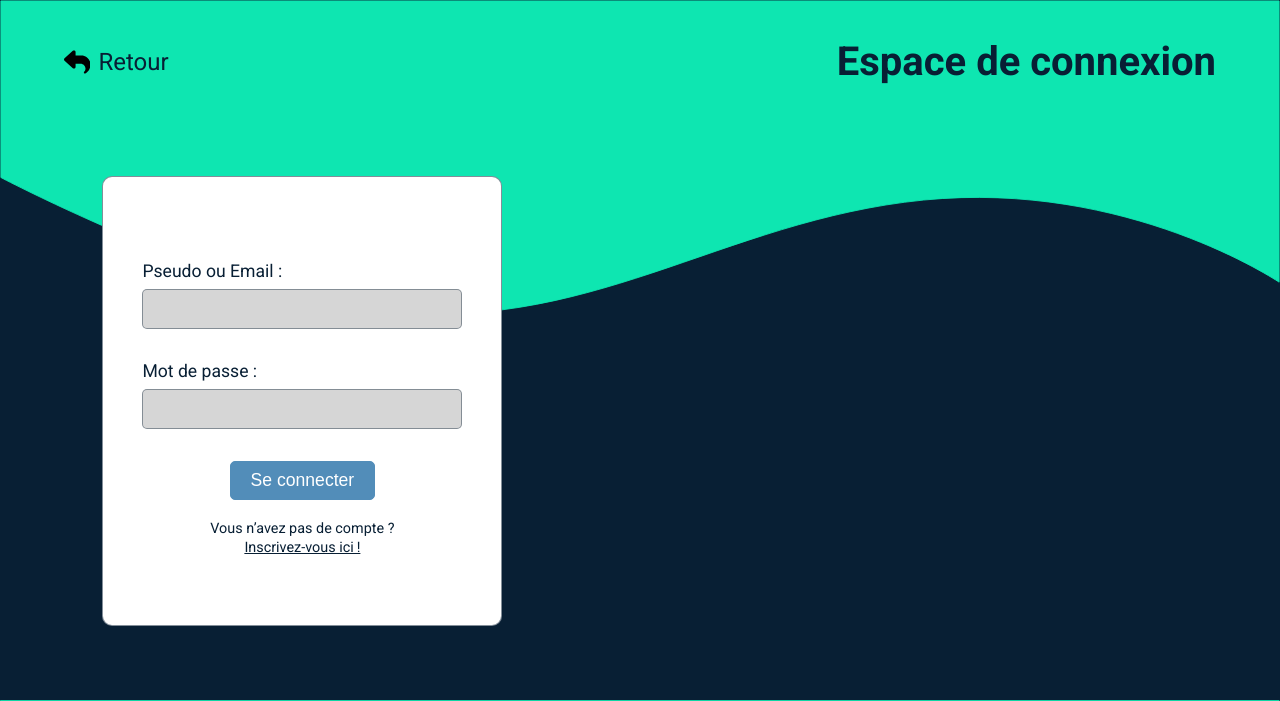
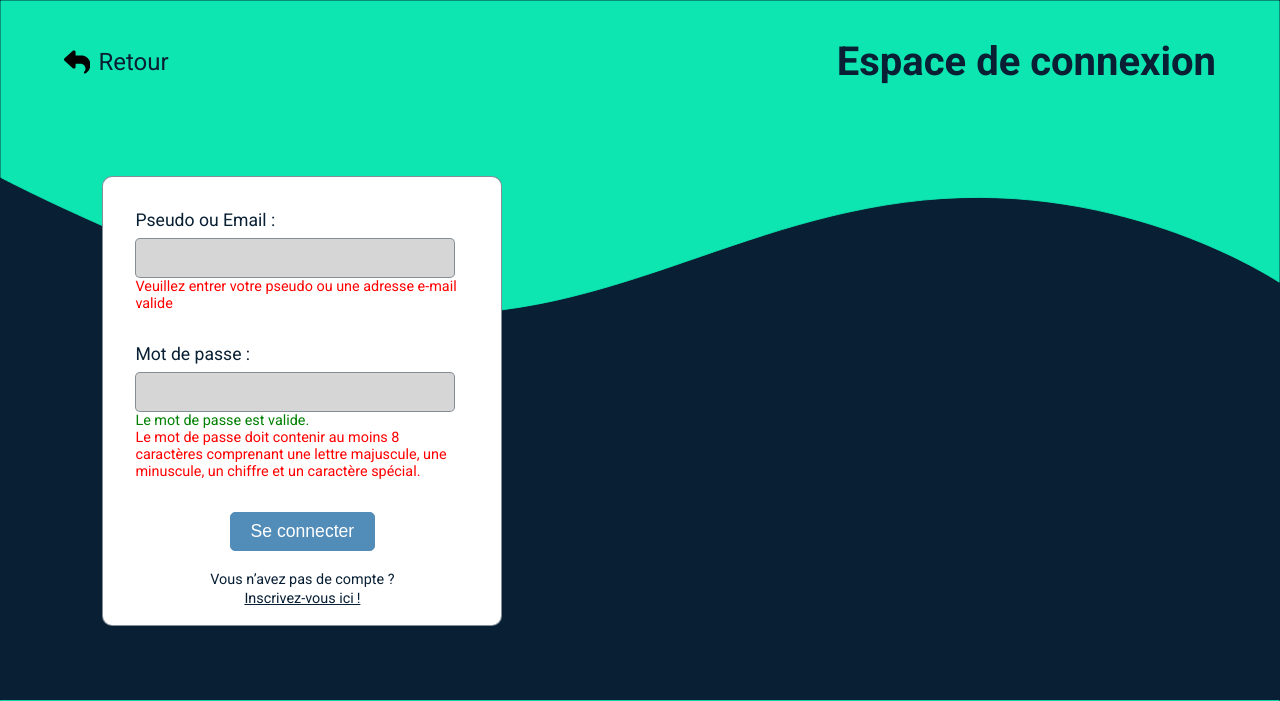
Before and after one commit to jeanne-bdh/EcoRide, a PHP site: page /pages/auth/login.php in a window 1280 px wide. Shown: the part 110-811 px from the top of the page. Run offline with PHP 8.4, Linux system fonts and the light colour scheme.

Commit message:
update login.js

```diff
--- a/assets/css/main.css
+++ b/assets/css/main.css
@@ -518,9 +518,25 @@
   padding-inline: 1rem;
 }
 
+.invalid-feedback {
+  color: red;
+  font-size: 0.7rem;
+}
+
+.valid-feedback {
+  color: green;
+  font-size: 0.7rem;
+}
+
 .inputBtn {
   display: flex;
   justify-content: center;
+}
+
+.alert {
+  background-color: rgb(244, 153, 153);
+  color: red;
+  border: #757575;
 }
 
 @media (min-width: 768px) {
@@ -532,6 +548,9 @@
   }
   form {
     margin-bottom: 1rem;
+  }
+  .valid-feedback, .invalid-feedback {
+    font-size: 0.8rem;
   }
 }
 @media (min-width: 1200px) {
@@ -549,6 +568,9 @@
     width: 20rem;
     height: 2.5rem;
     font-size: 1rem;
+  }
+  .valid-feedback, .invalid-feedback {
+    font-size: 0.9rem;
   }
 }
 #inputDateHome {
--- a/js/login.js
+++ b/js/login.js
@@ -1,16 +1,13 @@
-document.addEventListener("DOMContentLoaded", function() {
-    document.getElementById("formLogin").addEventListener("submit", function(event) {
-        event.preventDefault();
-        alert("Formulaire envoyé!");
-    });
-});
+let form = document.querySelector("form");
+form.addEventListener("submit", (event) => {
+    event.preventDefault()
 
 
-const inputIdLog = document.getElementById("inputIdLogin");
+    const inputPseudoEmailLog = document.getElementById("inputPseudoEmailLogin");
     const inputPwdLog = document.getElementById("inputPwdLogin");
     const btnValidLog = document.getElementById("btn-valid-login");
 
-inputIdLog.addEventListener("keyup", validateFormLog);
+    inputPseudoEmailLog.addEventListener("keyup", validateFormLog);
     inputPwdLog.addEventListener("keyup", validateFormLog);
 
     // Fonction valide le formulaire
@@ -32,8 +29,8 @@
         const idCoRegex = /^[a-zA-Z0-9._-]{3,50}$/;
         const idCoUser = input.value;
         if (idCoUser.match(idCoRegex)) {
-        input.classList.add("is-valid");
-        input.classList.remove("is-invalid");
+            input.classList.add("valid-feedback");
+            input.classList.remove("invalid-feedback");
             return true;
         }
         else {
@@ -58,3 +55,5 @@
             return false;
         }
     }
+
+});
--- a/pages/auth/login.php
+++ b/pages/auth/login.php
@@ -37,19 +37,27 @@
             <div class="inputForm">
                 <label for="inputPseudoEmailLogin">Pseudo ou Email :</label>
                 <input type="text" name="pseudoEmail" id="inputPseudoEmailLogin" required>
+                <div class="valid-feedback">
+                </div>
+                <div class="invalid-feedback">
+                    Veuillez entrer votre pseudo ou une adresse e-mail valide
+                </div>
             </div>
             <div class="inputForm">
                 <label for="inputPwdLogin">Mot de passe :</label>
                 <input type="password" name="password" id="inputPwdLogin" required>
+                <div class="valid-feedback">
+                    Le mot de passe est valide.
+                </div>
+                <div class="invalid-feedback">
+                    Le mot de passe doit contenir au moins 8 caractères comprenant une lettre majuscule, une
+                    minuscule, un chiffre et un caractère
+                    spécial.
+                </div>
             </div>
             <div class="inputBtn">
                 <button type="submit" class="btn-blue btn-search" name="loginUser" id="btn-valid-login">Se connecter</button>
             </div>
-            <?php if ($errorsLogin) { ?>
-                <div class="alert">
-                    <?= $errorsLogin ?>
-                </div>
-            <?php } ?>
             <div class="link-account">
                 <p>Vous n’avez pas de compte ?</p>
                 <a href="/pages/auth/register.php">Inscrivez-vous ici !</a>
--- a/sass/_carpool-details.scss
+++ b/sass/_carpool-details.scss
@@ -164,7 +164,7 @@
 
 .carousel {
     position: relative;
-    height: 50vh;
+    height: 25vh;
     width: 50vw;
     background-color: $white;
     border-radius: 10px;
@@ -176,23 +176,30 @@
 
     button {
         position: absolute;
+        top: 50%;
+        transform: translateY(-50%);
+        z-index: 2;
         background-color: none;
         border: none;
-        outline: none;
-        font-size: 2.6 rem;
-        z-index: 2;
         cursor: pointer;
+        width: 2rem;
+        height: 2rem;
+
+        svg {
+            background-color: $white;
             color: $black;
-        transform: translateY(-50%);
-        top: 50%;
+            width: 2rem;
+            height: 2rem;
+        }
+    }
 }
 
 #prev {
-        left: 5px;
+    left : 0.5rem;
 }
 
 #next {
-        right: 5px
+    right: 0.5rem;
 }
 
 .slide {
@@ -206,4 +213,3 @@
 .slide.active {
     opacity: 1;
 }
-}
--- a/sass/_form.scss
+++ b/sass/_form.scss
@@ -32,9 +32,25 @@
     }
 }
 
+.invalid-feedback {
+    color: red;
+    font-size: 0.7rem;
+}
+
+.valid-feedback {
+    color: green;
+    font-size: 0.7rem;
+}
+
 .inputBtn {
     display: flex;
     justify-content: center;
+}
+
+.alert {
+    background-color: rgb(244, 153, 153);
+    color: red;
+    border: $dark;
 }
 
 @media (min-width:768px) {
@@ -50,6 +66,10 @@
 
     form {
         margin-bottom: 1rem;
+    }
+
+    .valid-feedback, .invalid-feedback {
+        font-size: 0.8rem;
     }
 }
 
@@ -71,6 +91,10 @@
             height: 2.5rem;
             font-size: 1rem;
         }
+    }
+
+    .valid-feedback,.invalid-feedback {
+        font-size: 0.9rem;
     }
 }
 
--- a/templates/footer.php
+++ b/templates/footer.php
@@ -92,6 +92,9 @@
     </footer>
 
     <script type="module" src="Router/Router.js"></script>
+    <script src="/js/return.js"></script>
+    <script src="/js/carousel.js"></script>
+    <script src="/js/login.js"></script>
 </body>
 
 </html>
```
Also changed, not shown: other parts of assets/css/main.css (+21 -12 lines), pages/carpools/carpool_details.php (+19 -10 lines), 1 other file. Lines whose indentation alone changed are shown as unchanged.
